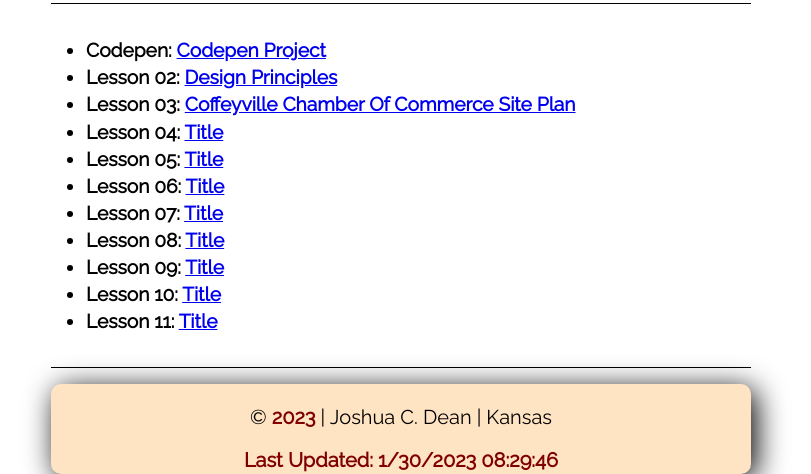
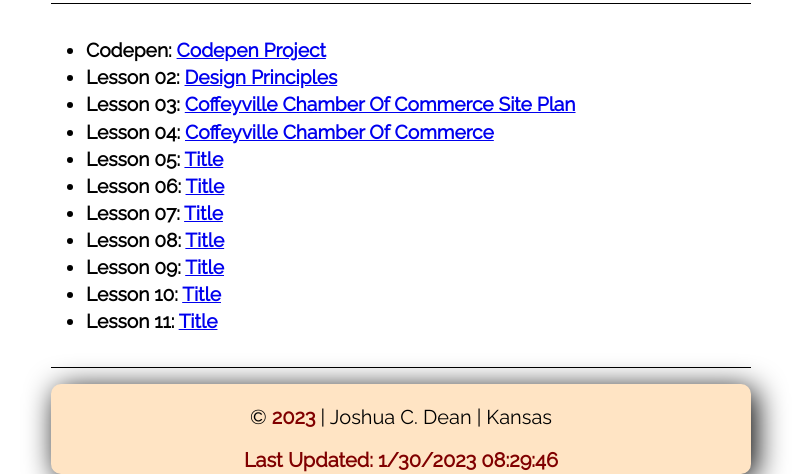
Before and after one commit to JoshuaCDean/wdd230, a plain HTML site: page index.html in a window 1280 px wide. Shown: the part 335-809 px from the top of the page, without its empty margins (239-1050 px from the left). Drawn offline with Linux system fonts and the light colour scheme.

Commit message:
added to assignment portal

```diff
--- a/index.html
+++ b/index.html
@@ -25,7 +25,7 @@
                     <li>Codepen: <a href="https://codepen.io/JoshuaCDean/pen/vYagjpW">Codepen Project</a></li>
                     <li>Lesson 02: <a href=lesson2/design-principles.html>Design Principles</a></li>
                     <li>Lesson 03: <a href=lesson3>Coffeyville Chamber Of Commerce Site Plan</a></li>
-                    <li>Lesson 04: <a href=#>Title</a></li>
+                    <li>Lesson 04: <a href=chamber>Coffeyville Chamber Of Commerce</a></li>
                     <li>Lesson 05: <a href=#>Title</a></li>
                     <li>Lesson 06: <a href=#>Title</a></li>
                     <li>Lesson 07: <a href=#>Title</a></li>
```
